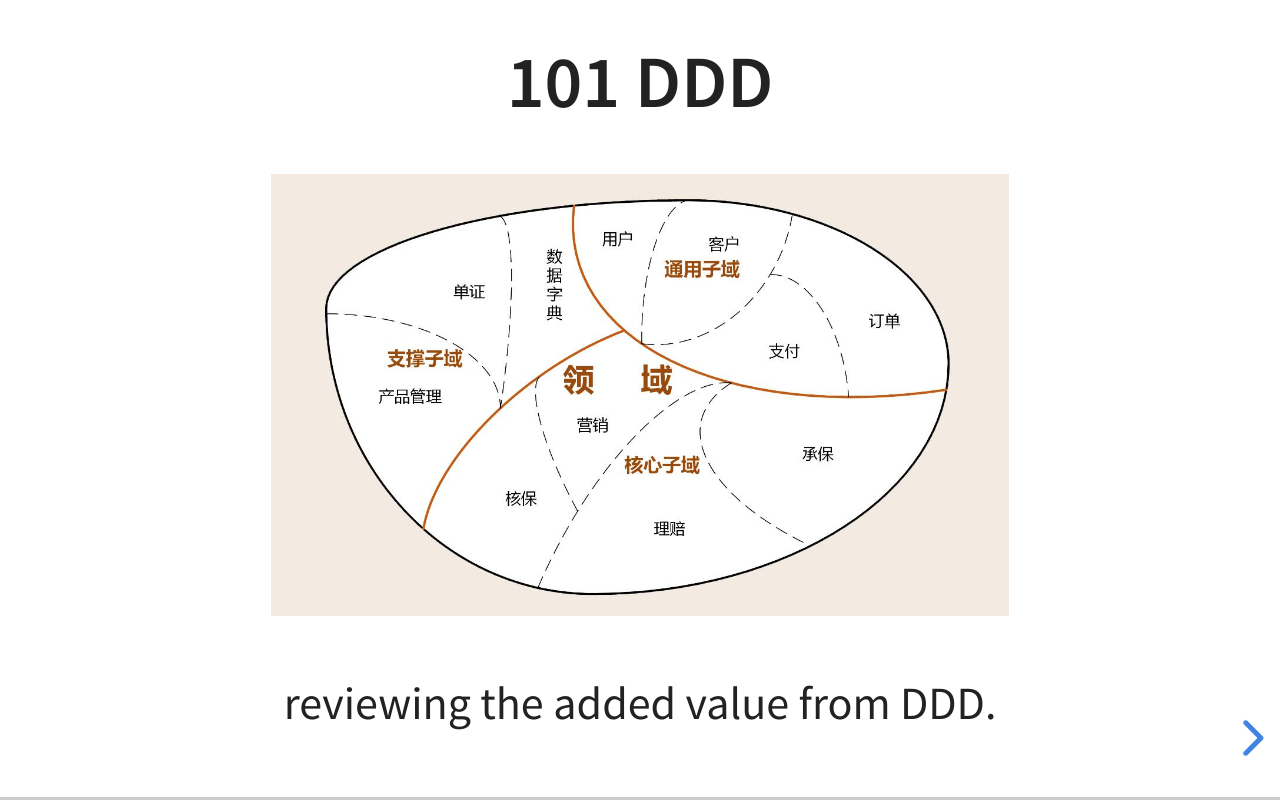
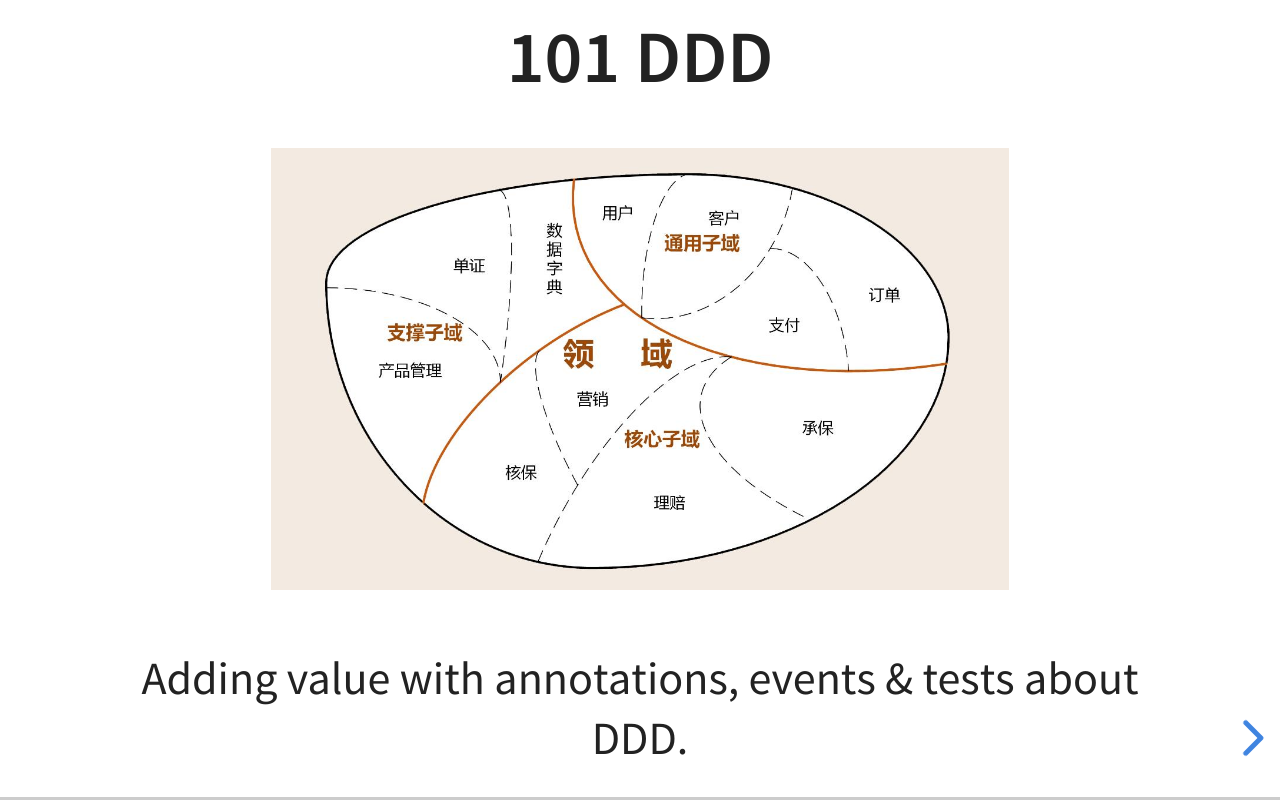
Before and after one commit to jabrena/101-ddd, a plain HTML site: page docs/index.html in a window 1280 px wide. Drawn offline with Linux system fonts and the light colour scheme.

Commit message:
Sub title change

```diff
--- a/docs/index.html
+++ b/docs/index.html
@@ -24,7 +24,7 @@
                 <h2>101 DDD</h2>
                 <img src="images/ddd-chino.jpg" width="70%" />
                 <p>
-                    reviewing the added value from DDD.
+                    Adding value with annotations, events & tests about DDD.
                 </p>
             </section>
             <section>
```
